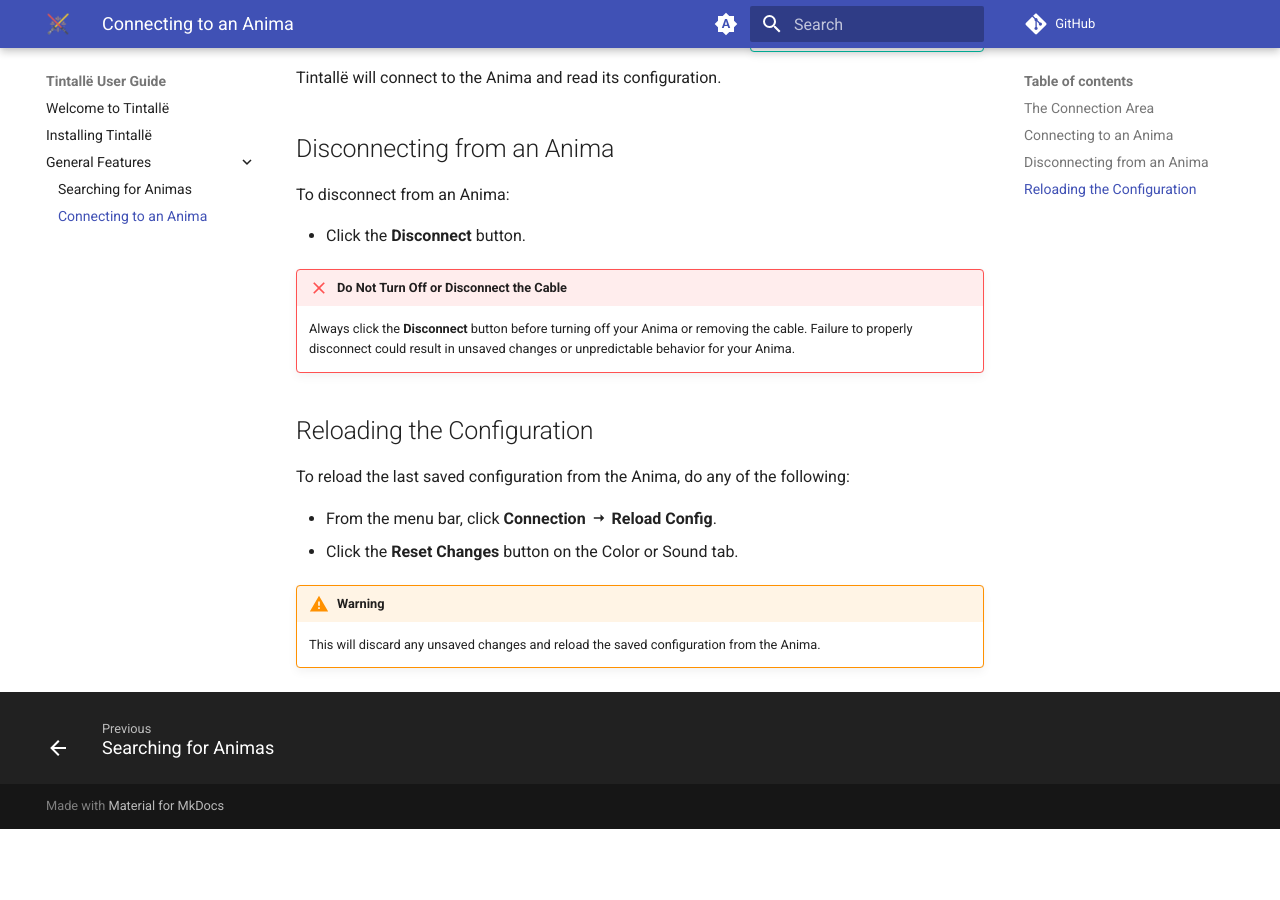
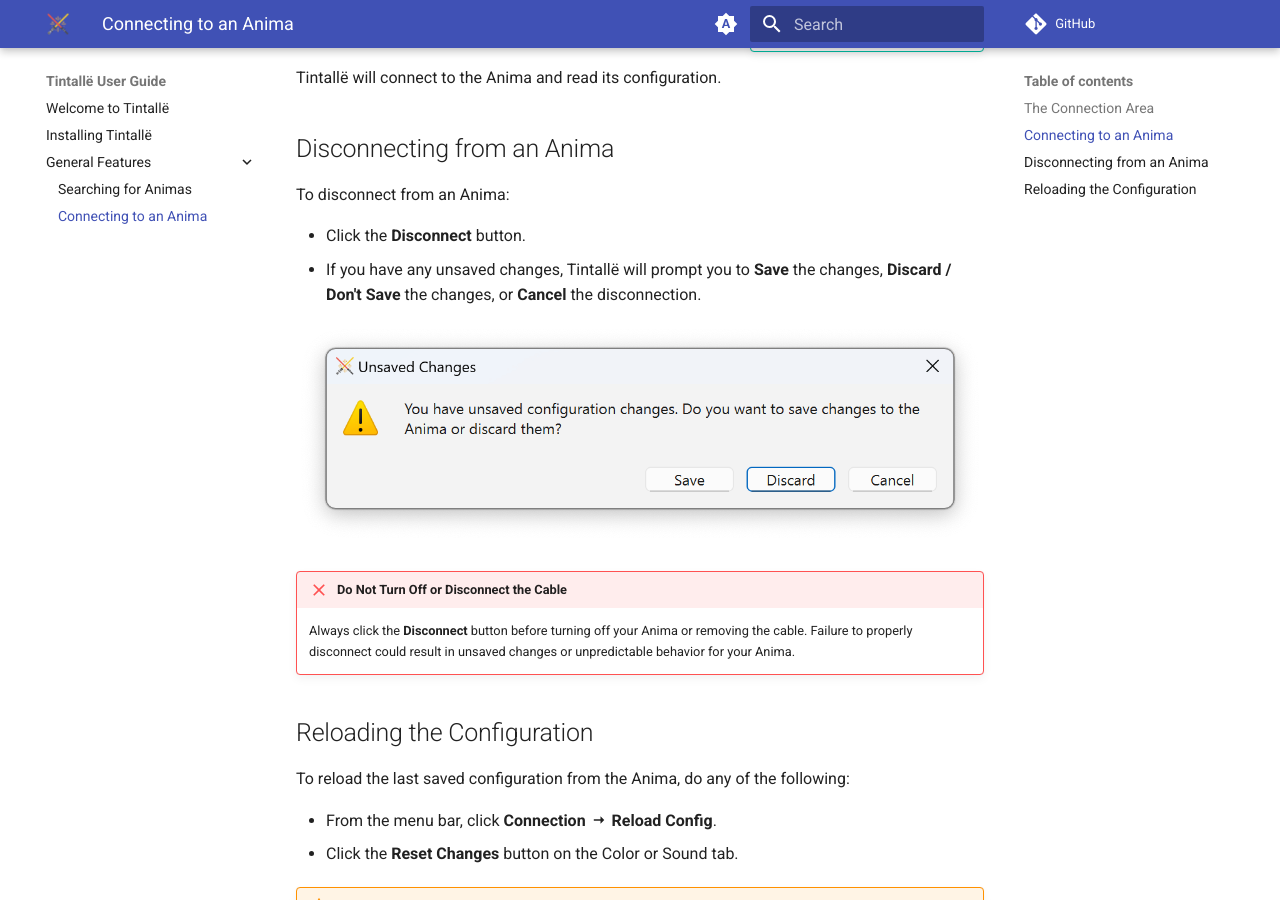
Before and after one commit to jramboz/tintalle, an MkDocs documentation site: the page built from docs/general/connecting.md, in a window 1280 px wide and 900 px high, scrolled down 716 px. Built offline with MkDocs 1.6.1 and Material for MkDocs 9.7.7, drawn with Linux system fonts in a browser that asks for light colours; comment, search, counter and statistics services are not loaded; before the commit the page ends 1545 px from its top, so only the background shows below that.

Commit message:
Add unsaved changes info #25

```diff
--- a/docs/general/connecting.md
+++ b/docs/general/connecting.md
@@ -25,6 +25,9 @@
 To disconnect from an Anima:
 
 - Click the **Disconnect** button.
+- If you have any unsaved changes, Tintallë will prompt you to **Save** the changes, **Discard / Don't Save** the changes, or **Cancel** the disconnection.
+
+![Unsaved Changes prompt](img/t_unsaved_changes.png)
 
 !!! failure "Do Not Turn Off or Disconnect the Cable"
     Always click the **Disconnect** button before turning off your Anima or removing the cable. Failure to properly disconnect could result in unsaved changes or unpredictable behavior for your Anima.
```
Also changed, not shown: docs/general/img/t_unsaved_changes.png (added).
